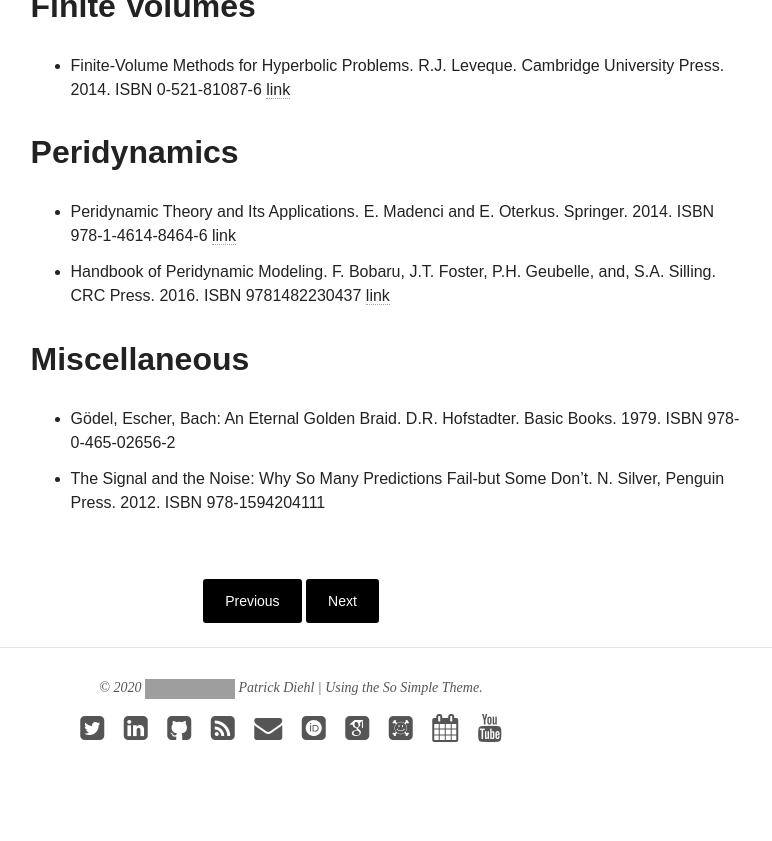
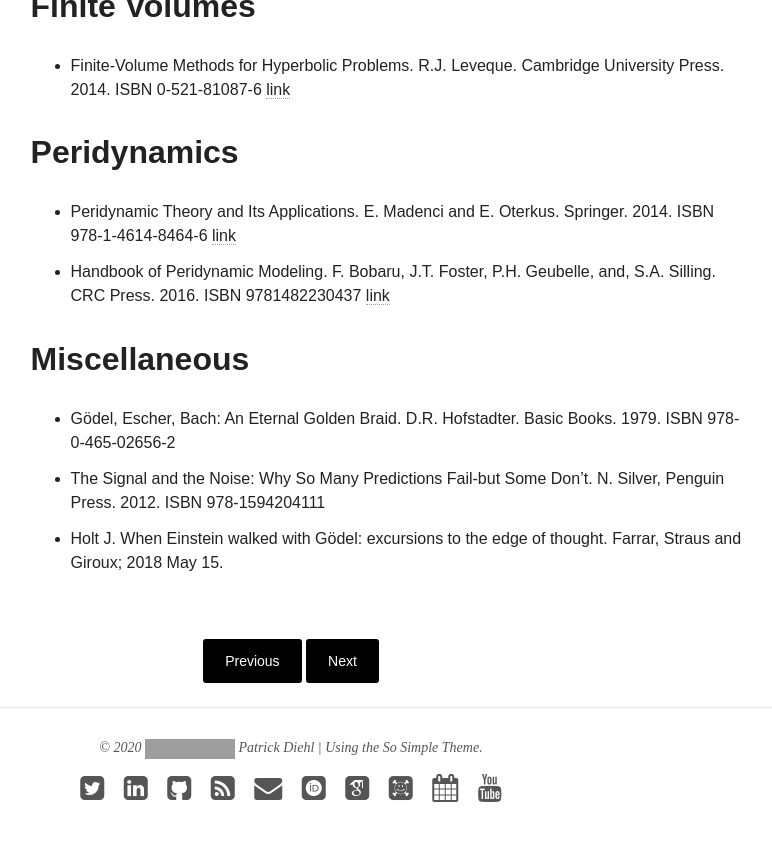
Before and after one commit to diehlpk/diehlpk.github.io, a Jekyll site: the page built from _posts/blog/2016-12-13-literature-collection-en.md, in a window 1280 px wide and 900 px high, scrolled down 919 px. Shown: the top 841 px of the window, without its empty margins (349-1121 px from the left). Built offline with Jekyll 4.4.1, drawn with Linux system fonts in a browser that asks for light colours; nearby versions of some CDN libraries; some web fonts are replaced; grey boxes are pictures that could not be loaded.

Commit message:
Update blog

```diff
--- a/_posts/blog/2016-12-13-literature-collection-en.md
+++ b/_posts/blog/2016-12-13-literature-collection-en.md
@@ -24,3 +24,4 @@ A collection of books, which I used during my studies:
 ## Miscellaneous
 * Gödel, Escher, Bach: An Eternal Golden Braid. D.R. Hofstadter. Basic Books. 1979. ISBN 978-0-465-02656-2
 * The Signal and the Noise: Why So Many Predictions Fail-but Some Don't. N. Silver, Penguin Press. 2012. ISBN 978-1594204111
+* Holt J. When Einstein walked with Gödel: excursions to the edge of thought. Farrar, Straus and Giroux; 2018 May 15.
```
